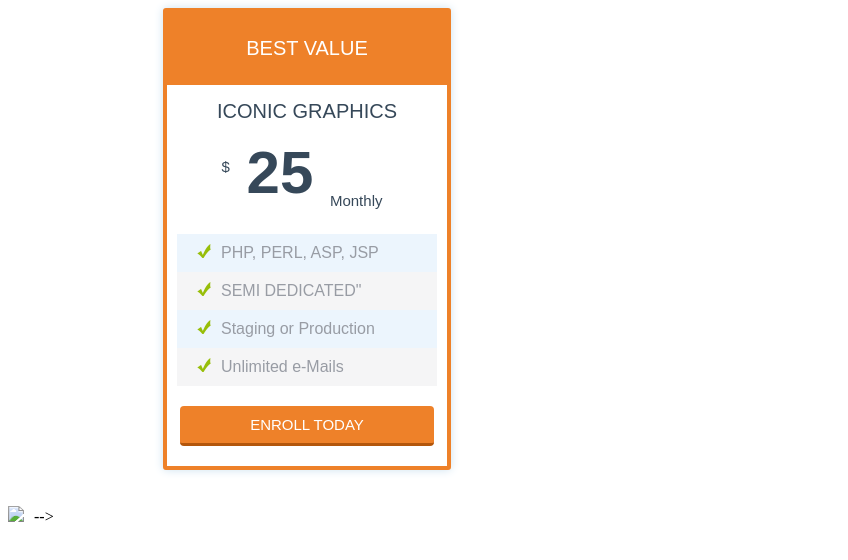
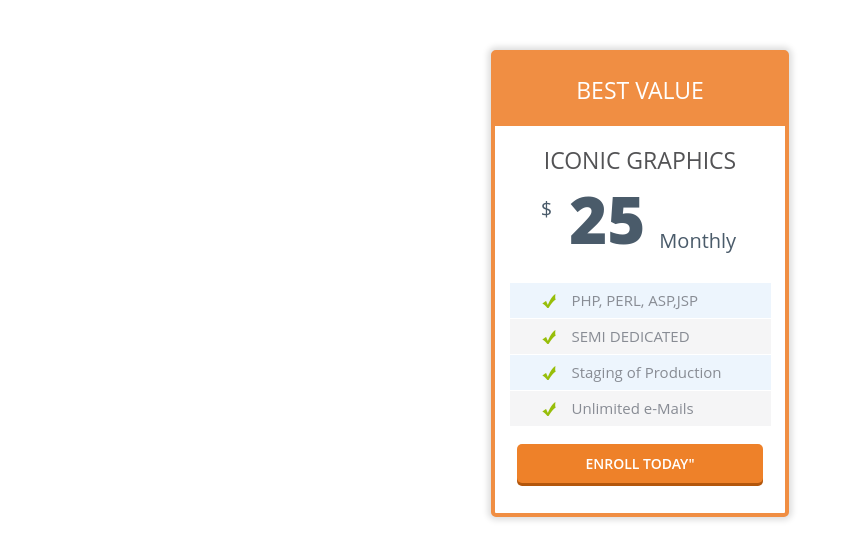
Before and after one commit to Lena-Partyka/partyka-markup-home, a plain HTML site: page lesson-10-layouts/task1.html in a window 1280 px wide. Shown: the whole page, without its empty margins (0-848 px from the left). Drawn offline with Linux system fonts and the light colour scheme; files whose address does not match are found by name.

Commit message:
modified task1.html style1.css

```diff
--- a/lesson-10-layouts/style1.css
+++ b/lesson-10-layouts/style1.css
@@ -1,56 +1,134 @@
-.main {
-	width: 280px;
-	margin: 0 155px;
-	border: 4px solid #EE8129;
-	border-radius: 3px;
-	box-shadow: 0 0 10px #CDE2F0;
-	background-color: white;
+body {
+	margin: 0 auto;
+	padding: 0;
+	box-sizing: border-box;
+}
+.best-value {
+	margin: 50px auto;
+	width: 290px;
+	border: 4px solid #F08E43;
+}
+.pricing-block {
+	border-radius: 5px;
+	background: white;
+	box-shadow: 0 0 6px 3px #ddd;
+	font-family: "Open Sans", Arial, sans-serif;
+	font-weight: normal;
+	text-transform: uppercase;
 	text-align: center;
-	font-family: Arial, sans-serif;
+	cursor: default;
 }
-div.main > div:first-of-type {
-	padding: 25px;
+.best-value .title {
 	color: white;
-    background-color: #EE8129;
-	font-size: 20px;
+	background: #F08E43;
 }
-div.main div:nth-child(2) {
-	padding: 15px;
-	color: #364859;
-	font-size: 20px;
+.title {
+	font-size: 23px;
+	font-weight: 400;
+	padding: 20px 0;
+	margin: 0;
 }
-div.main div:nth-child(3) {
-	margin: 0 10px 25px 0;
-	color: #364859;
-	font-size: 60px;
+h3 {
+	display: block;
+	font-size: 1.17em;
+	margin-block-start: 1em;
+	margin-block-end: 1em;
+	margin-inline-start: 0;
+	margin-inline-end: 0;
 	font-weight: bold;
 }
-sup, sub {
+.content {
+	font-size: 23px;
+	font-weight: 400;
+	color: #535355;
+	padding: 18px 0 5px;
+	margin: 0;
+}
+h4 {
+	display: block;
+	margin-block-start: 1.33em;
+	margin-block-end: 1.33em;
+	margin-inline-start: 0;
+	margin-inline-end: 0;
+	font-weight: bold;
+}
+.value {
+	font-size: 65px;
+	font-weight: 800;
+	line-height: 65px;
+	color: #4A5B6A;
+	text-transform: none;
+	margin: 0 auto;
+	width: 100%;
+}
+.value sup {
+	font-size: 20px;
+	font-weight: 400;
+	position: relative;
+	top: -5px;
+}
+sup {
+	vertical-align: super;
+	font-size: smaller;
+}
+.value sub {
+	font-size: 20px;
+	font-weight: 400;
+	position: relative;
+	top: -10px;
+	left: -3px;
+}
+sub {
+	vertical-align: sub;
+	font-size: smaller;
+}
+.features {
+	list-style-type: none;
+	color: #888c94;
+	margin: 0 auto 17px;
+	padding: 0;
+	width: 90%;
 	font-size: 15px;
-	font-weight: normal;
+	text-align: left;
+	text-transform: none;
 }
-div.main div:last-of-type button {
-	margin: 20px 0;
-	padding: 10px 70px;
-	border-radius: 4px;
-	border-style: none;
-	border-bottom: 3px solid #B3560B;
+.features > li:nth-child(odd) {
+	background-color: #edf5fd;
+}
+.features > li:nth-child(even) {
+	background-color: #f5f5f6;
+}
+.features > li {
+	background: url("arrow.png") no-repeat;
+	background-position: 32px 11px;
+	padding: 7px 8px 8px 62px;
+	border-bottom: 1px solid white;
+}
+ul {
+	display: block;
+	list-style-type: disc;
+	margin-block-start: 1em;
+	margin-block-end: 1em;
+	margin-inline-start: 0;
+	margin-inline-end: 0;
+	padding-inline-start: 40px;
+}
+li {
+	display: list-item;
+	text-align: -webkit-match-parent;
+}
+.best-value .cta-btn {
 	color: white;
-	background-color: #EE8129;
-	font-size: 15px;
+	background: #ee8129;
+	box-shadow: #b3560b 0 3px 0 0;
 }
-p {
-	margin: 0 10px;
-	padding: 10px 20px;
-	color: #989CA4;
-	text-align: left;
+.cta-btn {
+	padding: 10px 0;
+	margin: 3px auto 30px;
+	width: 85%;
+	font-size: 14px;
+	font-weight: 600;
+	text-decoration: none;
+	border-radius: 5px;
+	display: block;
 }
-div p:nth-child(odd) {
-	background-color: #ECF5FD;
-	}
-div p:nth-child(even) {
-	background-color: #F5F5F6;
-	}
-img {
-	padding: 0 10px 0 0;
-	}
--- a/lesson-10-layouts/task1.html
+++ b/lesson-10-layouts/task1.html
@@ -1,24 +1,27 @@
 <!doctype html>
 <html lang="en">
 <head>
-  <meta charset="UTF-8">
-  <title>Document</title>
-  <link rel="stylesheet" href="style1.css">
+	<meta charset="UTF-8">
+	<title>Document</title>
+	<link rel="stylesheet" href="style1.css">
 </head>
 <body>
-  <div class="main">
-    <div>BEST VALUE</div>
-    <div>ICONIC GRAPHICS</div>
-    <div><sup>$</sup> 25 <sub>Monthly</sub></div>
-    <div>
-      <p><img src="/Users/alexpart/git/partyka-markup-home/lesson-10-layouts/arrow.png">PHP, PERL, ASP, JSP</p>
-      <p><img src="/Users/alexpart/git/partyka-markup-home/lesson-10-layouts/arrow.png">SEMI DEDICATED"</p>
-      <p><img src="/Users/alexpart/git/partyka-markup-home/lesson-10-layouts/arrow.png">Staging or Production</p>
-      <p><img src="/Users/alexpart/git/partyka-markup-home/lesson-10-layouts/arrow.png">Unlimited e-Mails</p>
-    </div>
-    <div><button type="button">ENROLL TODAY</button></div>
-  </div>
-<br><br>
-<img src="/Users/alexpart/Desktop/task1-2.png">-->
+	<div class="pricing-block best-value">
+		<h3 class="title">Best value</h3>
+		<h4 class="content">Iconic Graphics</h4>
+		<p class="value">
+			<sup>$</sup>
+			25
+			<sub>Monthly</sub>
+		</p>
+		<ul class="features">
+			<li>PHP, PERL, ASP,JSP</li>
+			<li>SEMI DEDICATED</li>
+			<li>Staging of Production</li>
+			<li>Unlimited e-Mails</li>
+		</ul>
+		<a class="cta-btn" href>ENROLL TODAY"
+		</a>
+	</div>
 </body>
 </html>
```
Lines whose indentation alone changed are shown as unchanged.
